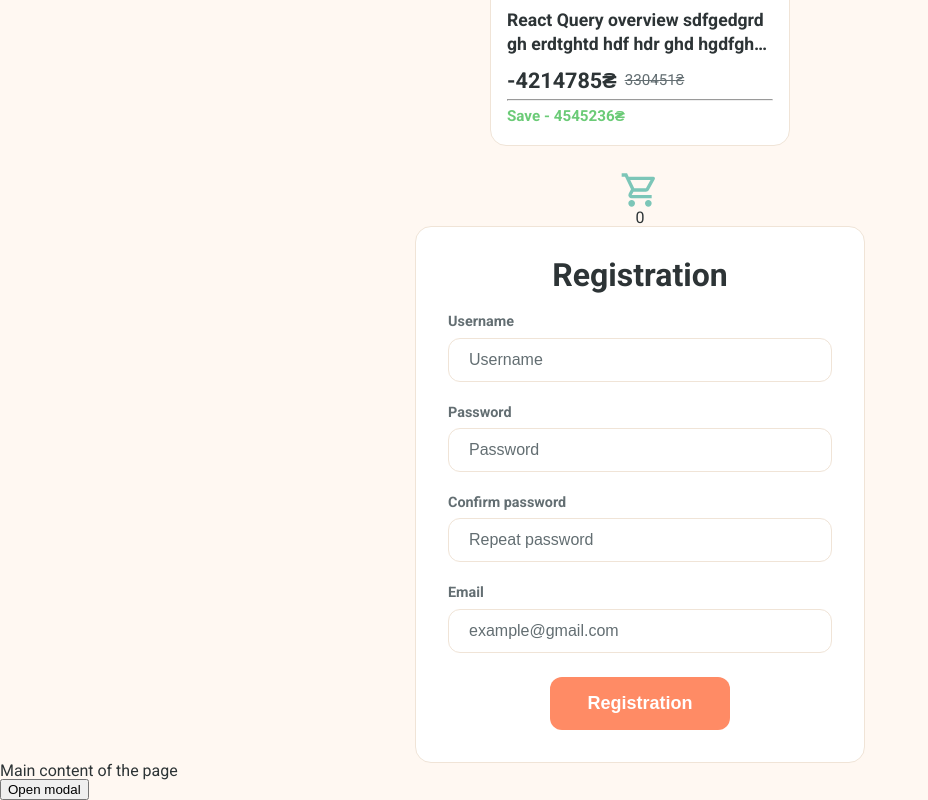
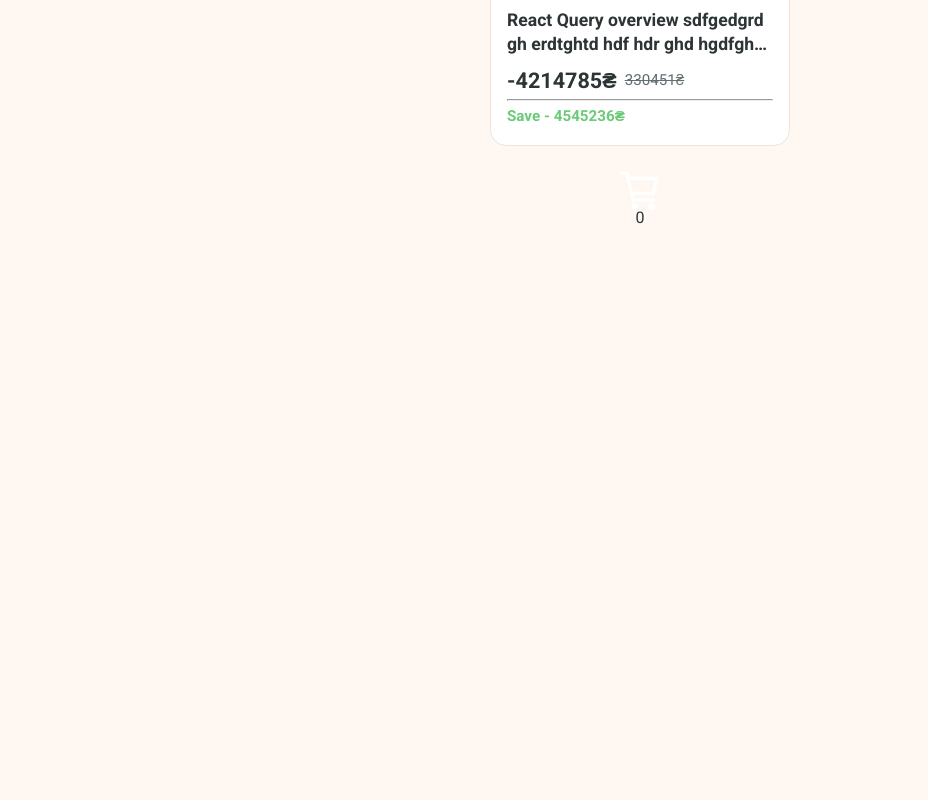
Before and after one commit to 555hehe555/shop-for-pets_frontend, a React (Vite) app: page / in a window 1280 px wide. Shown: the part 774-1574 px from the top of the page, without its empty margins (0-928 px from the left). After the commit the page ends 1001 px from the top, so only its background shows below. Built offline with nearby package versions, Linux system fonts and the light colour scheme; a web font is replaced by a local one.

Commit message:
connect modal to registration button

```diff
--- a/package.json
+++ b/package.json
@@ -15,7 +15,8 @@
     "clsx": "^2.1.1",
     "modern-normalize": "^3.0.1",
     "react": "^19.2.6",
-    "react-dom": "^19.2.6"
+    "react-dom": "^19.2.6",
+    "react-icons": "^5.6.0"
   },
   "devDependencies": {
     "@eslint/js": "^10.0.1",
--- a/src/components/Modal/Modal.module.scss
+++ b/src/components/Modal/Modal.module.scss
@@ -13,8 +13,8 @@
 
 .modal {
   position: relative;
-  max-width: 90vw;
-  max-height: 90vh;
+  max-width: 600px;
+  max-height: 600px;
   border-radius: 8px;
   background-color: #fff;
   padding: 24px;
--- a/src/components/UserCart/UserCart.module.scss
+++ b/src/components/UserCart/UserCart.module.scss
@@ -11,5 +11,6 @@
   .cartImg {
     width: 40px;
     height: 40px;
+    color: rgb(255, 255, 255);
   }
 }
--- a/src/components/UserCart/UserCart.tsx
+++ b/src/components/UserCart/UserCart.tsx
@@ -1,5 +1,6 @@
 import styles from "./UserCart.module.scss";
-import shoppingCart from "../../data/shopping_cart.svg";
+
+import { GrCart } from "react-icons/gr";
 
 interface CartProps {
   count: number;
@@ -8,7 +9,7 @@ interface CartProps {
 export default function Cart({ count }: CartProps) {
   return (
     <div className={styles.cartContainer}>
-      <img className={styles.cartImg} src={shoppingCart} alt="Shopping Cart" />
+      <GrCart className={styles.cartImg} />
       <p className={styles.cartP}>{count}</p>
     </div>
   );
--- a/src/components/layout/Footer/Footer.tsx
+++ b/src/components/layout/Footer/Footer.tsx
@@ -1,23 +1,7 @@
-import { useState } from "react";
-import Modal from "../../Modal/Modal";
+// import { useState } from "react";
+// import Modal from "../../Modal/Modal";
+// import RegistrationForm from "../../RegistrationForm/RegistrationForm";
 
 export default function App() {
-  const [isModalOpen, setIsModalOpen] = useState(false);
-
-  const openModal = () => setIsModalOpen(true);
-
-  const closeModal = () => setIsModalOpen(false);
-
-  return (
-    <div>
-      <h1>Main content of the page</h1>{" "}
-      <button onClick={openModal}>Open modal</button>{" "}
-      {isModalOpen && (
-        <Modal onClose={closeModal}>
-          <h2>Custom Modal Content</h2>{" "}
-          <p>This is a reusable modal with dynamic content.</p>{" "}
-        </Modal>
-      )}{" "}
-    </div>
-  );
+  return <footer></footer>;
 }
--- a/src/components/layout/Header/Header.tsx
+++ b/src/components/layout/Header/Header.tsx
@@ -1,11 +1,19 @@
-// import { useState } from "react";
+import { useState } from "react";
 import styles from "./Header.module.scss";
 
 import UserCart from "../../UserCart/UserCart.tsx";
 import Button from "../../Button/Button.tsx";
 import Input from "../../Input/Input";
+import Modal from "../../Modal/Modal.tsx";
+import RegistrationForm from "../../RegistrationForm/RegistrationForm.tsx";
 
 export default function Header() {
+  const [isModalOpen, setIsModalOpen] = useState(false);
+
+  const openModal = () => setIsModalOpen(true);
+
+  const closeModal = () => setIsModalOpen(false);
+
   return (
     <header>
       <div>
@@ -19,10 +27,19 @@ export default function Header() {
               Login
             </Button>
           </li>
-          <li className={styles.link}>
-            <Button size="sm" variant="primary">
+          <li>
+            <Button size="sm" variant="primary" onClick={openModal}>
               Registration
             </Button>
+            {isModalOpen && (
+              <Modal onClose={closeModal}>
+                <RegistrationForm
+                  onSubmit={(value) => {
+                    console.log(value);
+                  }}
+                />
+              </Modal>
+            )}
           </li>
         </div>
 
--- a/src/components/layout/Main/Main.tsx
+++ b/src/components/layout/Main/Main.tsx
@@ -4,8 +4,8 @@ import { useState } from "react";
 import UserCart from "../../UserCart/UserCart.tsx";
 import ProductList from "../../ProductsList.tsx";
 import Button from "../../Button/Button.tsx";
-import RegistrationForm from "../../RegistrationForm/RegistrationForm.tsx";
-import Modal from "../../Modal/Modal.tsx";
+// import RegistrationForm from "../../RegistrationForm/RegistrationForm.tsx";
+// import Modal from "../../Modal/Modal.tsx";
 
 export default function Main() {
   const [cartItems, setCartItems] = useState<number[]>([]);
@@ -28,12 +28,6 @@ export default function Main() {
 
       <ProductList handleToggleCart={handleToggleCart} />
       <UserCart count={cartItems.length} />
-
-      <RegistrationForm
-        onSubmit={(value) => {
-          console.log(value);
-        }}
-      />
     </main>
   );
 }
```
Also changed, not shown: src/components/Modal/Modal.tsx (+3 -5 lines), src/data/shopping_cart.svg, 1 other file (tests, documents, lock files or other folders).
